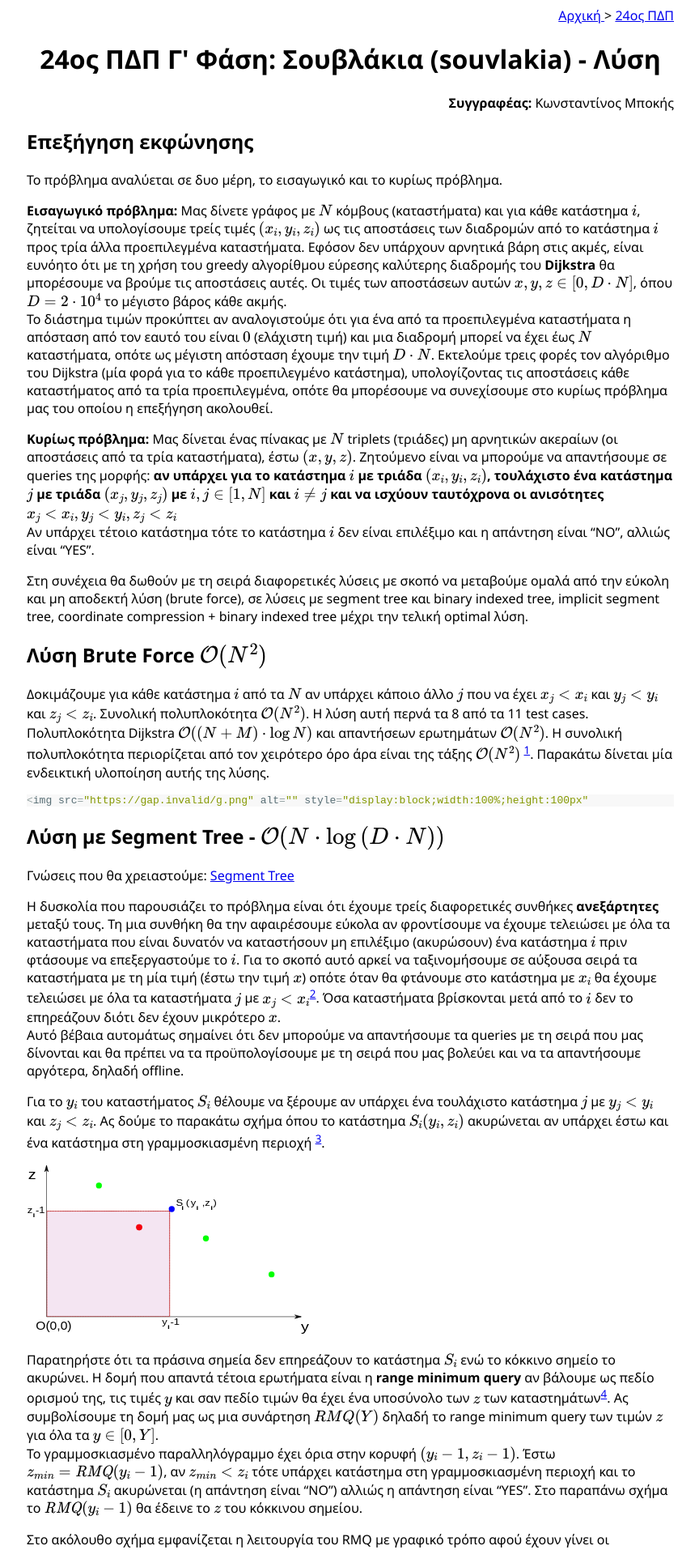
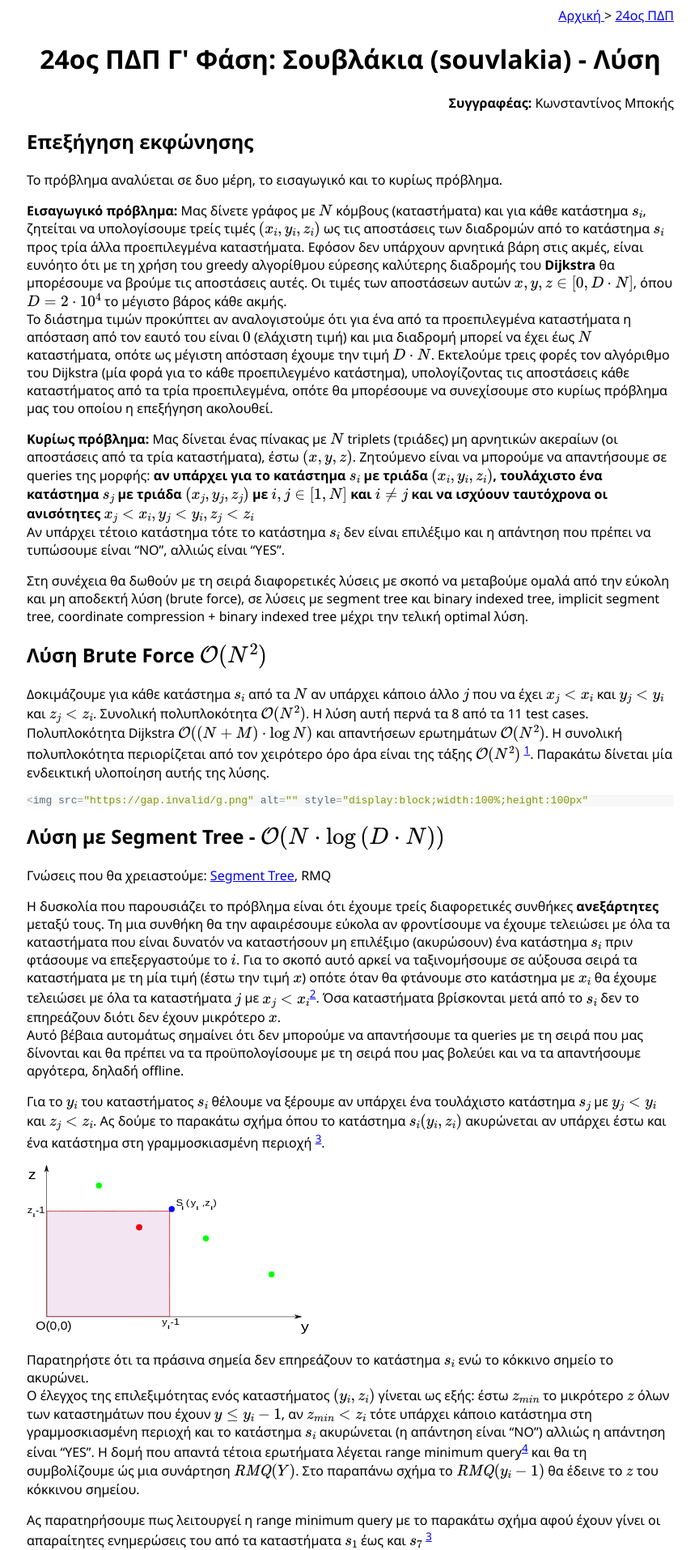
Before and after one commit to pdp-archive/pdp-archive.github.io, a Jekyll site: the page built from contests/_24-PDP/c-souvlakia-solution.md, in a window 1280 px wide. Shown: the top 1914 px of the page at 81% size, without its empty margins (207-1071 px from the left). Built offline with Jekyll 4.4.1, drawn with Linux system fonts in a browser that asks for light colours; formulas are drawn with MathJax 3; some of the changed text lies outside the part shown.

Commit message:
simplify

```diff
--- a/contests/_24-PDP/c-souvlakia-solution.md
+++ b/contests/_24-PDP/c-souvlakia-solution.md
@@ -7,20 +7,20 @@
 
 Το πρόβλημα αναλύεται σε δυο μέρη, το εισαγωγικό και το κυρίως πρόβλημα.
 
-**Εισαγωγικό πρόβλημα:** Μας δίνετε γράφος με $$N$$ κόμβους (καταστήματα) και για κάθε κατάστημα $$i$$, ζητείται να υπολογίσουμε τρείς τιμές $$(x_i,y_i,z_i)$$ ως τις αποστάσεις των διαδρομών από το κατάστημα $$i$$ προς τρία άλλα προεπιλεγμένα καταστήματα. Εφόσον δεν υπάρχουν αρνητικά βάρη στις ακμές, είναι ευνόητο ότι με τη χρήση του greedy αλγορίθμου εύρεσης καλύτερης διαδρομής του __Dijkstra__ θα μπορέσουμε να βρούμε τις αποστάσεις αυτές. Οι τιμές των αποστάσεων αυτών $$x,y,z \in [0, D \cdot N]$$, όπου $$D = 2 \cdot 10^4$$ το μέγιστο βάρος κάθε ακμής.
+**Εισαγωγικό πρόβλημα:** Μας δίνετε γράφος με $$N$$ κόμβους (καταστήματα) και για κάθε κατάστημα $$s_i$$, ζητείται να υπολογίσουμε τρείς τιμές $$(x_i,y_i,z_i)$$ ως τις αποστάσεις των διαδρομών από το κατάστημα $$s_i$$ προς τρία άλλα προεπιλεγμένα καταστήματα. Εφόσον δεν υπάρχουν αρνητικά βάρη στις ακμές, είναι ευνόητο ότι με τη χρήση του greedy αλγορίθμου εύρεσης καλύτερης διαδρομής του __Dijkstra__ θα μπορέσουμε να βρούμε τις αποστάσεις αυτές. Οι τιμές των αποστάσεων αυτών $$x,y,z \in [0, D \cdot N]$$, όπου $$D = 2 \cdot 10^4$$ το μέγιστο βάρος κάθε ακμής.
 Το διάστημα τιμών προκύπτει αν αναλογιστούμε ότι για ένα από τα προεπιλεγμένα καταστήματα η απόσταση από τον εαυτό του είναι $$0$$ (ελάχιστη τιμή) και μια διαδρομή μπορεί να έχει έως $$N$$ καταστήματα, οπότε ως μέγιστη απόσταση έχουμε την τιμή  $$D \cdot N$$.
 Εκτελούμε τρεις φορές τον αλγόριθμο του Dijkstra (μία φορά για το κάθε προεπιλεγμένο κατάστημα), υπολογίζοντας τις αποστάσεις κάθε καταστήματος από τα τρία προεπιλεγμένα, οπότε θα μπορέσουμε να συνεχίσουμε στο κυρίως πρόβλημα μας του οποίου η επεξήγηση ακολουθεί.
 
 **Κυρίως πρόβλημα:** Μας δίνεται ένας πίνακας με $$N$$ triplets (τριάδες) μη αρνητικών ακεραίων (οι αποστάσεις από τα τρία καταστήματα), έστω $$(x,y,z)$$.
-Ζητούμενο είναι να μπορούμε να απαντήσουμε σε queries της μορφής: **αν υπάρχει για το κατάστημα $$i$$ με τριάδα $$(x_i,y_i,z_i)$$, τουλάχιστο ένα κατάστημα $$j$$ με τριάδα $$(x_j,y_j,z_j)$$
+Ζητούμενο είναι να μπορούμε να απαντήσουμε σε queries της μορφής: **αν υπάρχει για το κατάστημα $$s_i$$ με τριάδα $$(x_i,y_i,z_i)$$, τουλάχιστο ένα κατάστημα $$s_j$$ με τριάδα $$(x_j,y_j,z_j)$$
 με $$i,j \in [1,N]$$ και $$i\neq j$$ και να ισχύουν ταυτόχρονα οι ανισότητες $$x_j\lt x_i, y_j\lt y_i, z_j\lt z_i$$**
-Αν υπάρχει τέτοιο κατάστημα τότε το κατάστημα $$i$$ δεν είναι επιλέξιμο και η απάντηση είναι "NO", αλλιώς είναι "YES".
+Αν υπάρχει τέτοιο κατάστημα τότε το κατάστημα $$s_i$$ δεν είναι επιλέξιμο και η απάντηση που πρέπει να τυπώσουμε είναι "NO", αλλιώς είναι "YES".
 
 Στη συνέχεια θα δωθούν με τη σειρά διαφορετικές λύσεις με σκοπό να μεταβούμε ομαλά από την εύκολη και μη αποδεκτή λύση (brute force), σε λύσεις με segment tree και binary indexed tree, implicit segment tree, coordinate compression + binary indexed tree μέχρι την τελική optimal λύση.
 
 ## Λύση Brute Force $$\mathcal{O}(N^2)$$
 
-Δοκιμάζουμε για κάθε κατάστημα $$i$$ από τα $$N$$ αν υπάρχει κάποιο άλλο $$j$$ που να έχει $$x_j\lt x_i$$ και
+Δοκιμάζουμε για κάθε κατάστημα $$s_i$$ από τα $$N$$ αν υπάρχει κάποιο άλλο $$j$$ που να έχει $$x_j\lt x_i$$ και
 $$y_j\lt y_i$$ και $$z_j\lt z_i$$.
 Συνολική πολυπλοκότητα $$\mathcal{O}(N^2)$$. Η λύση αυτή περνά τα 8 από τα 11 test cases.
 Πολυπλοκότητα Dijkstra $$\mathcal{O}((N+M)\cdot \log {N})$$
@@ -32,25 +32,26 @@
 
 ## Λύση με Segment Tree - $$\mathcal{O}(N \cdot \log {(D \cdot N)})$$
 
-Γνώσεις που θα χρειαστούμε: [Segment Tree](https://kallinikos.github.io/Segment-Trees)
+Γνώσεις που θα χρειαστούμε: [Segment Tree](https://kallinikos.github.io/Segment-Trees), RMQ
 
-Η δυσκολία που παρουσιάζει το πρόβλημα είναι ότι έχουμε τρείς διαφορετικές συνθήκες **ανεξάρτητες** μεταξύ τους. Τη μια συνθήκη θα την αφαιρέσουμε εύκολα αν φροντίσουμε να έχουμε τελειώσει με όλα τα καταστήματα που είναι δυνατόν να καταστήσουν μη επιλέξιμο (ακυρώσουν) ένα κατάστημα $$i$$ πριν φτάσουμε να επεξεργαστούμε το $$i$$. Για το σκοπό αυτό αρκεί να ταξινομήσουμε σε αύξουσα σειρά τα καταστήματα με τη μία τιμή (έστω την τιμή $$x$$) οπότε όταν θα φτάνουμε στο κατάστημα με $$x_i$$ θα έχουμε τελειώσει με όλα τα καταστήματα $$j$$ με $$x_j \lt x_i$$[^2].
-Όσα καταστήματα βρίσκονται μετά από το $$i$$ δεν το επηρεάζουν διότι δεν έχουν μικρότερο $$x$$.
+Η δυσκολία που παρουσιάζει το πρόβλημα είναι ότι έχουμε τρείς διαφορετικές συνθήκες **ανεξάρτητες** μεταξύ τους. Τη μια συνθήκη θα την αφαιρέσουμε εύκολα αν φροντίσουμε να έχουμε τελειώσει με όλα τα καταστήματα που είναι δυνατόν να καταστήσουν μη επιλέξιμο (ακυρώσουν) ένα κατάστημα $$s_i$$ πριν φτάσουμε να επεξεργαστούμε το $$i$$. Για το σκοπό αυτό αρκεί να ταξινομήσουμε σε αύξουσα σειρά τα καταστήματα με τη μία τιμή (έστω την τιμή $$x$$) οπότε όταν θα φτάνουμε στο κατάστημα με $$x_i$$ θα έχουμε τελειώσει με όλα τα καταστήματα $$j$$ με $$x_j \lt x_i$$[^2].
+Όσα καταστήματα βρίσκονται μετά από το $$s_i$$ δεν το επηρεάζουν διότι δεν έχουν μικρότερο $$x$$.
 Αυτό βέβαια αυτομάτως σημαίνει ότι δεν μπορούμε να απαντήσουμε τα queries με τη σειρά που μας δίνονται και θα πρέπει να τα προϋπολογίσουμε με τη σειρά που μας βολεύει και να τα απαντήσουμε αργότερα, δηλαδή offline.
 
-Για το $$y_i$$ του καταστήματος $$S_i$$ θέλουμε να ξέρουμε αν υπάρχει ένα τουλάχιστο κατάστημα $$j$$ με $$y_j \lt y_i$$
-και $$z_j \lt z_i$$. Ας δούμε το παρακάτω σχήμα όπου το κατάστημα $$S_i(y_i,z_i)$$ ακυρώνεται αν υπάρχει έστω και ένα κατάστημα στη γραμμοσκιασμένη περιοχή [^9].
+Για το $$y_i$$ του καταστήματος $$s_i$$ θέλουμε να ξέρουμε αν υπάρχει ένα τουλάχιστο κατάστημα $$s_j$$ με $$y_j \lt y_i$$
+και $$z_j \lt z_i$$. Ας δούμε το παρακάτω σχήμα όπου το κατάστημα $$s_i(y_i,z_i)$$ ακυρώνεται αν υπάρχει έστω και ένα κατάστημα στη γραμμοσκιασμένη περιοχή [^9].
+
 
 ![Παράδειγμα](/assets/24-pdp-c3-souvlakia-2.svg){:width="350px"}
 
-Παρατηρήστε ότι τα πράσινα σημεία δεν επηρεάζουν το κατάστημα $$S_i$$ ενώ το κόκκινο σημείο το ακυρώνει. Η δομή που απαντά τέτοια ερωτήματα είναι η **range minimum query** αν βάλουμε ως πεδίο ορισμού της, τις τιμές $$y$$ και σαν πεδίο τιμών θα έχει ένα υποσύνολο των $$z$$ των καταστημάτων[^3]. Ας συμβολίσουμε τη δομή μας ως μια συνάρτηση $$RMQ(Y)$$ δηλαδή το range minimum query των τιμών $$z$$ για όλα τα $$y \in [0,Y]$$.
-Το γραμμοσκιασμένο παραλληλόγραμμο έχει όρια στην κορυφή $$(y_i-1,z_i-1)$$. Έστω $$z_{min} = \mathit{RMQ} (y_i-1)$$, αν $$z_{min} \lt z_i$$ τότε υπάρχει κατάστημα στη γραμμοσκιασμένη περιοχή και το κατάστημα $$S_i$$ ακυρώνεται (η απάντηση είναι "NO") αλλιώς η απάντηση είναι "YES". Στο παραπάνω σχήμα το $$\mathit{RMQ} (y_i-1)$$ θα έδεινε το $$z$$ του κόκκινου σημείου.
+Παρατηρήστε ότι τα πράσινα σημεία δεν επηρεάζουν το κατάστημα $$s_i$$ ενώ το κόκκινο σημείο το ακυρώνει.
+Ο έλεγχος της επιλεξιμότητας ενός καταστήματος $$(y_i,z_i)$$ γίνεται ως εξής: έστω $$z_{min}$$ το μικρότερο $$z$$ όλων των καταστημάτων που έχουν $$y\le y_i-1$$, αν $$z_{min} \lt z_i$$ τότε υπάρχει κάποιο κατάστημα στη γραμμοσκιασμένη περιοχή και το κατάστημα $$s_i$$ ακυρώνεται (η απάντηση είναι "NO") αλλιώς η απάντηση είναι "YES". Η δομή που απαντά τέτοια ερωτήματα λέγεται range minimum query[^3] και θα τη συμβολίζουμε ώς μια συνάρτηση $$\mathit{RMQ}(Y)$$.
+Στο παραπάνω σχήμα το $$\mathit{RMQ} (y_i-1)$$ θα έδεινε το $$z$$ του κόκκινου σημείου.
 
-
-Στο ακόλουθο σχήμα εμφανίζεται η λειτουργία του RMQ με γραφικό τρόπο αφού έχουν γίνει οι απαραίτητες ενημερώσεις του από τα καταστήματα $$s_1$$ έως και $$s_7$$ [^9].
+Ας παρατηρήσουμε πως λειτουργεί η range minimum query με το παρακάτω σχήμα αφού έχουν γίνει οι απαραίτητες ενημερώσεις του από τα καταστήματα $$s_1$$ έως και $$s_7$$ [^9]
 
 ![Παράδειγμα](/assets/24-pdp-c3-souvlakia-3.svg){:width="350px"}
-<style>table, th,td { border: 6px; } </style>
+
 |Χρώμα περιοχής&nbsp;&nbsp;|Διάστημα | $$\mathit{RMQ}(y)$$|
 |----------------|-------------|-----------|
 |Κόκκινη&nbsp;&nbsp;| $$0 \le y \lt y_1$$&nbsp;&nbsp;|$$+\infty$$|
@@ -59,8 +60,7 @@
 |Πράσινη&nbsp;&nbsp;| $$y_2 \le y \lt y_4$$&nbsp;&nbsp;|$$z_2$$|
 |Μπλε&nbsp;&nbsp;| $$y_4 \le y \lt +\infty$$&nbsp;&nbsp;&nbsp;&nbsp; |$$z_4$$|
 
-
-Μια εύκολη λύση είναι να χρησιμοποιήσουμε ένα segment tree.
+Μια εύκολη λύση για να υλοποιήσουμε το RMQ, είναι να χρησιμοποιήσουμε ένα segment tree.
 Η προσπέλαση των καταστημάτων γίνεται κατά ομάδες. Ως ομάδα θεωρούνται τα καταστήματα με ίδιο $$x$$[^10]. Καθώς τελειώσουμε με τον έλεγχο των καταστημάτων κάθε ομάδας, κάνουμε την ανάλογη ενημέρωση στη δομή μας με τα νέα ζεύγη $$(y_i,z_i)$$ ώστε να ετοιμάσουμε τη δομή μας για τον έλεγχο των επόμενων ομάδων.
 
 Δυστυχώς η λύση αυτή ενώ χρονικά είναι ικανοποιητική, δεν περνά τα αυστηρά όρια μνήμης του προβλήματος ακόμα και αν επαναχρησιμοποιήσουμε τη μνήμη που δεν χρειάζεται πλέον[^4] καθώς απαιτεί μνήμη της τάξης $$\mathcal{O}(D\cdot N)$$[^7] για το segment tree με πεδίο ορισμού $$D\cdot N$$ τιμών.
@@ -141,12 +141,9 @@
 ## Βέλτιστη λύση με prefix minimum - $$\mathcal{O}(N \cdot \log {N})$$
 
 Στην παραπάνω λύση δείξαμε ότι ψάχνουμε την μικρότερη τιμή $$z_{min}$$ από το $$0$$ έως κάθε δυνατή θέση $$y_i$$ καταστήματος. Κάθε query στη θέση $$y_i$$ έχει σαν απάντηση το $$\mathit{RMQ}(y_i)$$ δηλαδή το ελάχιστο $$z$$ όλων των καταστημάτων που συμμετέχουν στο RMQ έως τώρα και έχουν $$y \in [0,y_i]$$.
-Αυτό που Θέλουμε είναι μια ειδική περίπτωση του range query που ψάχνουμε το ελάχιστο $$z$$ από όλα τα $$y$$ από το αριστερότερο άκρο του άξονα, έως ένα συγκεκριμένο $$y_i$$.
+Αυτό που θέλουμε είναι μια ειδική περίπτωση του range query που ψάχνουμε το ελάχιστο $$z$$ από όλα τα $$y$$ από το αριστερότερο άκρο του άξονα, έως ένα συγκεκριμένο $$y_i$$.
 Η λύση λέγεται **prefix minimum**, η δημιουργία του οποίου γενικά παίρνει χρόνο $$\mathcal{O}(N)$$ (όπως και του prefix sum). Η δυσκολία σε αυτό το prefix minimum είναι ότι θέλουμε να κάνουμε updates σε τυχαία σημεία.
-Προσέξτε όμως ότι στο παραπάνω σχήμα, οι τιμές του RMQ μένουν σταθερές ή μειώνονται. Για να κάνουμε τα updates αποδοτικά και να διατηρούμε το prefix minimum ενημερωμένο, πρέπει να αξιοποιήσουμε την ιδιότητα αυτή, ότι καμία θέση $$y_j, y_j\gt y_i$$ δεν μπορεί να έχει $$\mathit{RMQ}(y_j) \gt \mathit{RMQ}(y_i)$$.
-
-**Παρατήρηση:** Έστω $$y_j>y_i$$ και $$\mathit{RMQ}(y_j)>\mathit{RMQ}(y_i)$$. Την τιμή $$\mathit{RMQ}(y_i)$$ την οριοθέτησε ένα ή περισσότερα καταστήματα που έχουν $$y \in [0,y_i]$$ και $$z = \mathit{RMQ}(y_i)$$. Το ίδιο κατάστημα που οριοθέτησε το $$\mathit{RMQ}(y_i)$$, υπάρχει και στο $$\mathit{RMQ}(y_j)$$ καθώς $$y_j \gt y_i$$ άρα το $$\mathit{RMQ}(y_j)$$ δεν μπορεί να είναι μεγαλύτερο από $$\mathit{RMQ}(y_i)$$, άρα άτοπη η υπόθεση μας.
-
+Προσέξτε όμως ότι στο παραπάνω σχήμα, οι τιμές του RMQ μένουν σταθερές ή μειώνονται. Για να κάνουμε τα updates αποδοτικά και να διατηρούμε το prefix minimum ενημερωμένο, πρέπει να αξιοποιήσουμε την ιδιότητα αυτή, ότι καμία θέση $$y_j, y_j\gt y_i$$ δεν μπορεί να έχει $$\mathit{RMQ}(y_j) \gt \mathit{RMQ}(y_i)$$[^12].
 
 Η ακολουθία των $$\mathit{RMQ}(y_i)$$ που μας ενδιαφέρουν, είναι φθίνουσα. Αν μάλιστα αγνοήσουμε τα διαδοχικά στοιχεία που έχουν ίσο $$z$$ διότι αποτελούν πλεονασμό και κρατήσουμε μόνο το νωρίτερα εμφανιζόμενο σημείο που εμφανίζεται η ίδια τιμή $$z$$, καταλήγουμε να αποθηκεύουμε μια γνησίως φθίνουσα ακολουθία από $$z$$ τιμές δηλαδή:
 $$y_i \lt y_j \Leftrightarrow \mathit{RMQ}(y_i) \gt \mathit{RMQ}(y_j)$$
@@ -178,7 +175,7 @@
 
 [^2]: Αντικαταστήσαμε τη μία συνθήκη με το χρόνο στον οποίο θα επεξεργαστούμε κάθε κατάστημα και το πρόβλημα από τριών διαστάσεων έγινε δύο διαστάσεων.
 
-[^3]: Μπορεί να γίνει και αντίστροφα, πεδίο ορισμού τα $$z$$ και το πεδίο τιμών να είναι υποσύνολο του των $$y$$.
+[^3]: Range Minimum Query: ερώτημα μικρότερου $$z$$ σε ένα εύρος τιμών $$y \in [0,Y]$$
 
 [^4]: Οι ακμές των γράφων δεν είναι χρήσιμες μετά την εκτέλεση του Dijkstra οπότε μπορούμε να χρησιμοποιήσουμε __std::vector__ τοπικά μέσα σε compound statement ώστε όταν τελειώσει η compound statement να ελευθερωθεί η μνήμη του std::vector.
 
@@ -190,4 +187,6 @@
 
 [^9]: Οι τιμές $$x,y,z$$ στα σχήματα δεν αναφέρονται σε συγκεκριμένο test case.
 
-[^10]: Κανένα κατάστημα $$i$$ της ομάδας, δεν μπορεί να καταστήσει κάποιο άλλο $$j$$ στην ομάδα μη επιλέξιμο, εφόσον δεν ισχύει η συνθήκη $$x_i \lt x_j$$.
+[^10]: Κανένα κατάστημα $$s_i$$ της ομάδας, δεν μπορεί να καταστήσει κάποιο άλλο $$s_j$$ της ίδιας ομάδας, μη επιλέξιμο, εφόσον δεν ισχύει η συνθήκη $$x_i \lt x_j$$.
+
+[^12]: Απόδειξη: Έστω $$y_j>y_i$$ και $$\mathit{RMQ}(y_j)>\mathit{RMQ}(y_i)$$. Την τιμή $$\mathit{RMQ}(y_i)$$ την οριοθέτησε ένα ή περισσότερα καταστήματα που έχουν $$y \in [0,y_i]$$ και $$z = \mathit{RMQ}(y_i)$$. Το ίδιο κατάστημα που οριοθέτησε το $$\mathit{RMQ}(y_i)$$, υπάρχει και στο $$\mathit{RMQ}(y_j)$$ καθώς $$y_j \gt y_i$$ άρα το $$\mathit{RMQ}(y_j)$$ δεν μπορεί να είναι μεγαλύτερο από $$\mathit{RMQ}(y_i)$$, άρα άτοπη η υπόθεση μας.
```
Also changed, not shown: other parts of contests/_24-PDP/c-souvlakia-solution.md (+1 -1 lines).
